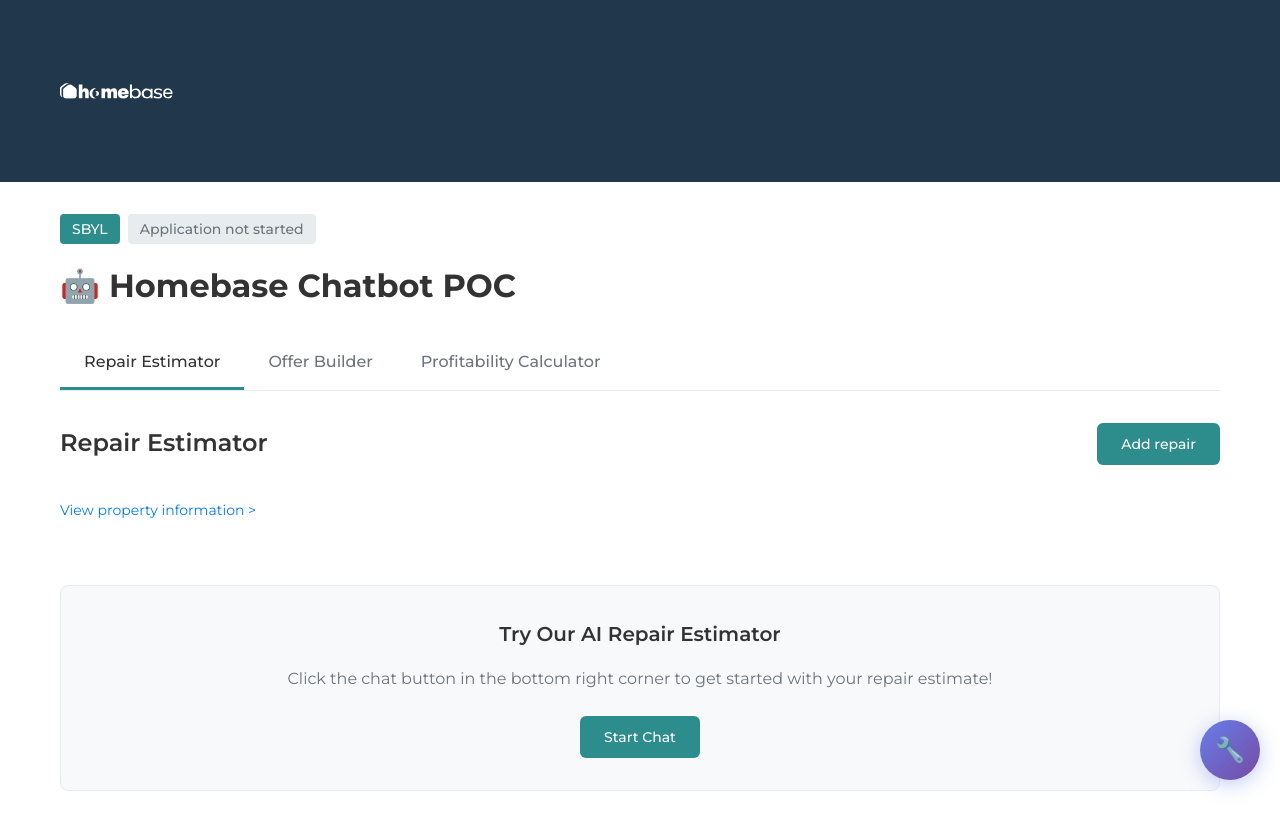
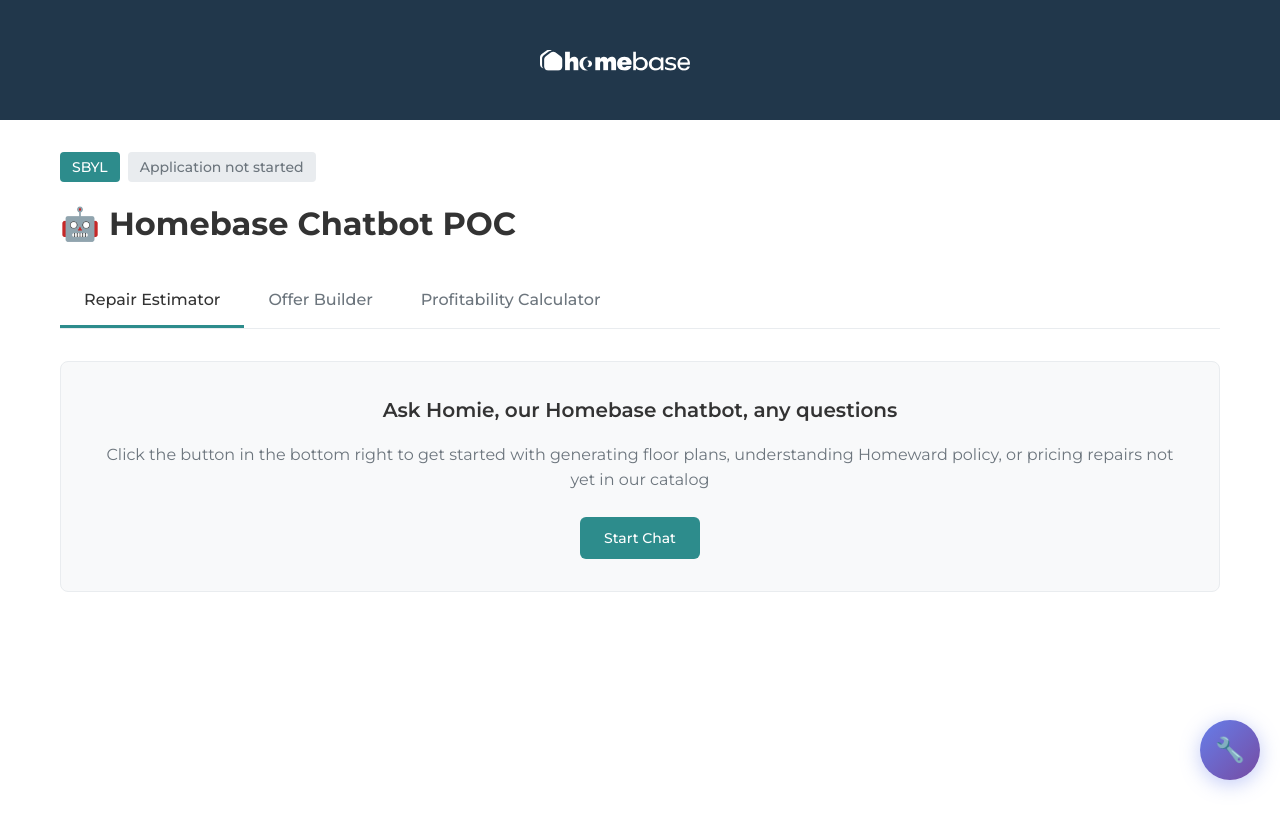
Before and after one commit to colin-homeward/homeward-repair-estimator, a website: page public/index.html in a window 1280 px wide. Drawn offline with Linux system fonts and the light colour scheme.

Commit message:
Fix header size, increase logo to 200px, remove repair estimator section, update chat demo text

```diff
--- a/public/index.html
+++ b/public/index.html
@@ -30,10 +30,13 @@
         /* Header with Homebase branding */
         header {
             background: #21374B;
-            padding: 1rem 0;
+            padding: 1.5rem 0;
             position: sticky;
             top: 0;
             z-index: 1000;
+            height: 120px;
+            display: flex;
+            align-items: center;
         }
 
         .header-content {
@@ -49,8 +52,8 @@
         }
 
         .logo-icon {
-            width: 150px;
-            height: 150px;
+            width: 200px;
+            height: 200px;
             background: url('homebase.svg') no-repeat center;
             background-size: contain;
         }
@@ -304,17 +307,11 @@
                 </div>
             </div>
 
-            <div class="section-header">
-                <h2 class="section-title">Repair Estimator</h2>
-                <button class="add-repair-btn">Add repair</button>
-            </div>
-
-            <a href="#" class="property-info-link">View property information ></a>
 
 
             <div class="chat-demo">
-                <h3>Try Our AI Repair Estimator</h3>
-                <p>Click the chat button in the bottom right corner to get started with your repair estimate!</p>
+                <h3>Ask Homie, our Homebase chatbot, any questions</h3>
+                <p>Click the button in the bottom right to get started with generating floor plans, understanding Homeward policy, or pricing repairs not yet in our catalog</p>
                 <button class="chat-demo-btn" onclick="document.querySelector('.homeward-chat-button').click()">Start Chat</button>
             </div>
         </div>
```
